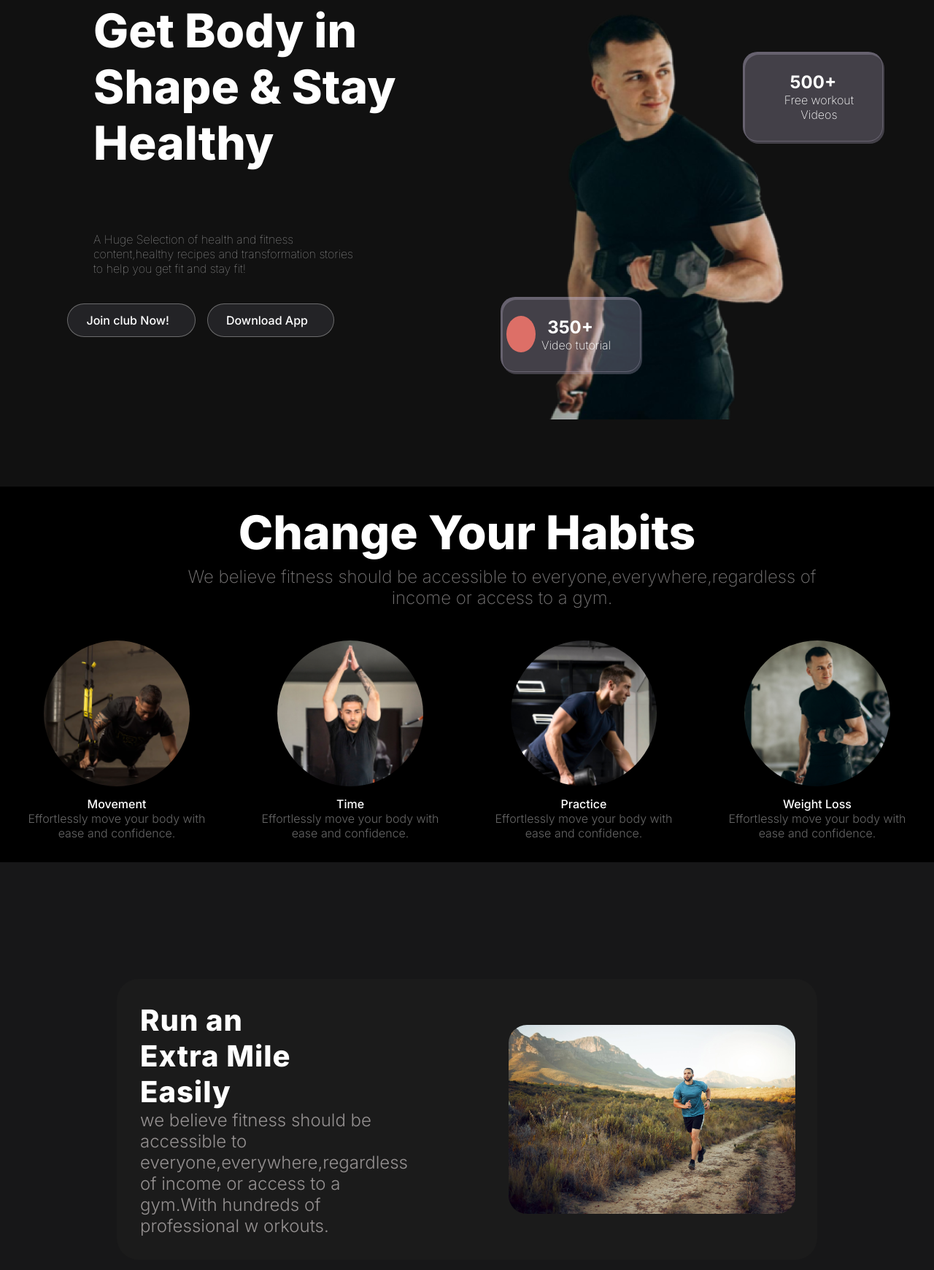
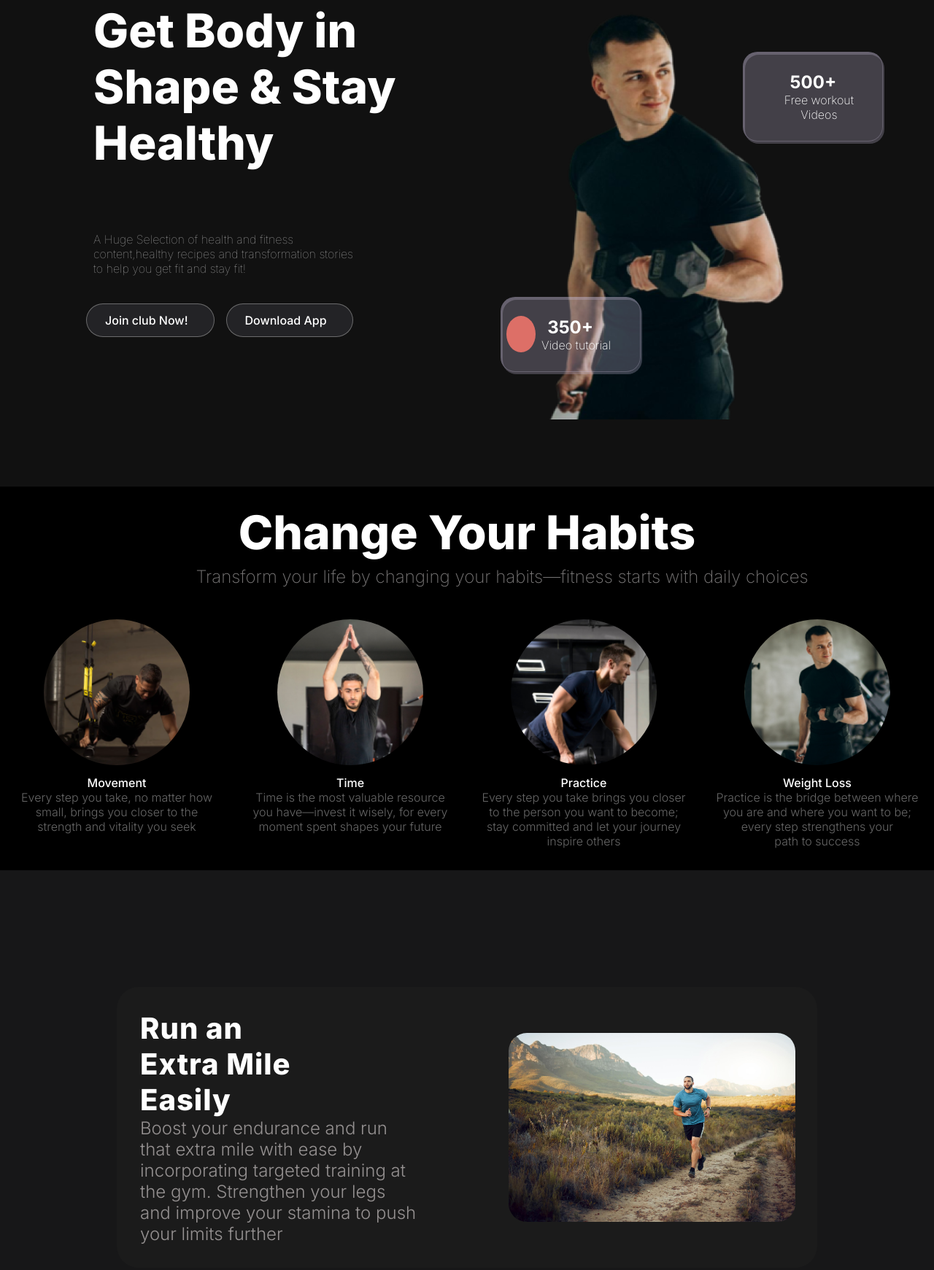
Before and after one commit to deshiwayne/second-assignment, a plain HTML site: page index.html in a window 1280 px wide. Shown: the part 189-1930 px from the top of the page at 73% size. Drawn offline with Linux system fonts and the light colour scheme; a script that the page names is missing; a web font is replaced by a local one.

Commit message:
added an html file

```diff
--- a/index.html
+++ b/index.html
@@ -4,7 +4,7 @@
 <head>
     <meta charset="UTF-8">
     <meta name="viewport" content="width=device-width, initial-scale=1.0">
-    <title>Fitness</title>
+    <title>second-assignment</title>
     <link rel="stylesheet" href="styles/style.css">
     <link rel="stylesheet" href="styles/responsive.css">
 </head>
@@ -81,8 +81,7 @@
                     Change Your Habits
                 </h1>
                 <p class="sub">
-                    We believe fitness should be accessible to everyone,everywhere,regardless of income or access to a
-                    gym.
+                    Transform your life by changing your habits—fitness starts with daily choices
                 </p>
             </div>
 
@@ -93,7 +92,7 @@
                     <div class="box-title">
                         Movement
                         <p class="box-text">
-                            Effortlessly move your body with ease and confidence.
+                            Every step you take, no matter how small, brings you closer to the strength and vitality you seek
                         </p>
                     </div>
                 </div>
@@ -104,7 +103,7 @@
                     <div class="box-title">
                         Time
                         <p class="box-text">
-                            Effortlessly move your body with ease and confidence.
+                            Time is the most valuable resource you have—invest it wisely, for every moment spent shapes your future
                         </p>
                     </div>
                 </div>
@@ -114,7 +113,7 @@
                     <div class="box-title">
                         Practice
                         <p class="box-text">
-                            Effortlessly move your body with ease and confidence.
+                            Every step you take brings you closer to the person you want to become; stay committed and let your journey inspire others
                         </p>
                     </div>
                 </div>
@@ -124,7 +123,7 @@
                     <div class="box-title">
                         Weight Loss
                         <p class="box-text">
-                            Effortlessly move your body with ease and confidence.
+                            Practice is the bridge between where you are and where you want to be; every step strengthens your path to success
                         </p>
                     </div>
                 </div>
@@ -143,8 +142,7 @@
                 <div class="advantage-heading">
                     <h2>
                         Run an Extra Mile Easily</h2>
-                    <p class="advantage-sub">we believe fitness should be accessible to everyone,everywhere,regardless
-                        of income or access to a gym.With hundreds of professional w orkouts.
+                    <p class="advantage-sub">Boost your endurance and run that extra mile with ease by incorporating targeted training at the gym. Strengthen your legs and improve your stamina to push your limits further
                     </p>
                 </div>
 
@@ -275,9 +273,7 @@
                         Calculate Your BMI
                     </h2>
 
-                    <p class="calculator-sub">we believe fitness should be accessible to
-                        everyone,everywhere,regardless
-                        of income or access to a gym.With hundreds of professional workouts.
+                    <p class="calculator-sub">A BMI calculator quickly estimates whether an individual's weight is healthy based on their height and weight ratio.
                     </p>
 
 
@@ -318,14 +314,13 @@
 
 
 
-
+f
 
         <div class="section-team font-style">
             <h2 class="team-heading">
                 Meet Our Team
             </h2>
-            <p class="team-sub">We believe fitness should be accessible to everyone,everywhere,regardless of income of
-                access to a gym
+            <p class="team-sub">Meet our dedicated team of experts, committed to driving innovation and excellence in everything we do
             </p>
 
 
--- a/styles/style.css
+++ b/styles/style.css
@@ -122,6 +122,7 @@ header {
     position: relative;
     left: 10%;
     top: 8%;
+
 }
 
 .btn-items {
@@ -133,7 +134,7 @@ header {
     height: 50%;
     position: relative;
     top: 20%;
-    left: -27%;
+    left: -25%;
 }
 
 .join,
@@ -634,7 +635,6 @@ input:focus {
     align-items: center;
     /* margin: 0 auto; */
     background-color: #3e3c3c;
-    border: 1px solid #b0b0b0;
     border-radius: 30px;
     max-width: 950px;
     margin-left: 80px;
@@ -737,6 +737,7 @@ footer {
     font-size: 1.2rem;
     color: white;
     line-height: 2rem;
+    color: rgba(255, 255, 255, 0.527);
 }
 
 .get-started {
@@ -757,6 +758,7 @@ footer {
     list-style: none;
     padding: 0rem 0rem 1rem 0rem;
     font-size: 1.2rem;
+    color: rgba(255, 255, 255, 0.527);
 }
 
 
```
